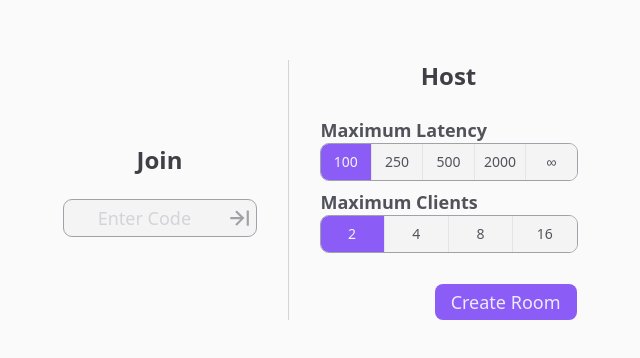
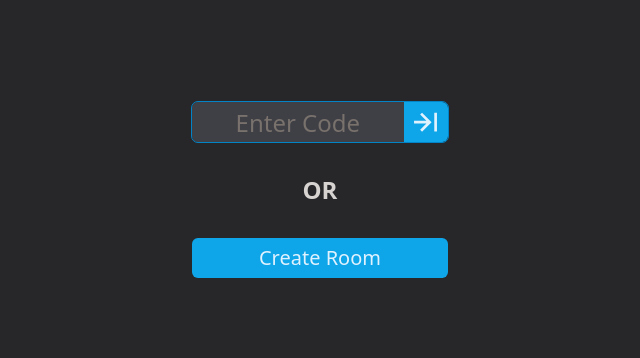
Before and after one commit to mackereldev/project-pyrite, a SvelteKit app: page / in a window 1280 px wide. Shown: the part 210-568 px from the top of the page, without its empty margins (320-960 px from the left). Built offline with nearby package versions, Linux system fonts and the light colour scheme.

Commit message:
Revert "Rework landing page"
This reverts commit a97198c23b228837c868a1fa2f0dc0f5291efa42.

```diff
--- a/src/app.css
+++ b/src/app.css
@@ -4,14 +4,10 @@
 
 @layer base {
     :root {
-        @apply font-sans text-zinc-600 duration-75;
+        @apply font-sans text-stone-200;
     }
 
     body {
-        @apply flex w-screen h-screen justify-center items-center bg-zinc-50;
-    }
-
-    h1, h2, h3, h4, h5, h6 {
-        @apply text-zinc-700;
+        @apply flex w-screen h-screen justify-center items-center bg-zinc-800;
     }
 }
--- a/src/lib/components/Input.svelte
+++ b/src/lib/components/Input.svelte
@@ -7,4 +7,4 @@
     export let value: any = "";
 </script>
 
-<input {maxlength} {min} {max} {placeholder} bind:value={value} on:input class="{$$props.class || ''} w-64 h-8 px-3 placeholder:text-zinc-300 text-lg font-medium text-center bg-zinc-100 transition-all {omitBorderStyle ? "outline-none" : "rounded-lg outline outline-1 outline-offset-0 outline-zinc-400 focus:outline-violet-500 focus:outline-2"}"/>
+<input {maxlength} {min} {max} {placeholder} bind:value={value} on:input class="{$$props.class || ''} w-64 h-10 px-3 placeholder:text-stone-500 text-2xl font-medium text-center bg-zinc-700 {omitBorderStyle ? "outline-none" : "rounded-md outline outline-1 outline-offset-0 outline-sky-600 transition-all duration-75 focus:outline-sky-500 focus:outline-2"}"/>
--- a/src/lib/components/RadioButton.svelte
+++ /dev/null
@@ -1,15 +0,0 @@
-<script lang="ts">
-    export let name: string;
-    export let value: string | number;
-    export let label: string;
-    export let group = -1;
-</script>
-
-<div class="relative flex-grow h-full">
-    <input type="radio" {name} {value} bind:group={group} class="peer appearance-none w-full h-full bg-zinc-100 transition-colors hover:bg-zinc-200 checked:bg-violet-500 hover:checked:bg-violet-600">
-    <div class="group absolute flex top-0 left-0 w-full h-full items-center pointer-events-none">
-        <div class="transition-colors peer-checked:group-[]:text-zinc-100 flex-grow text-center text-sm">
-            {label}
-        </div>
-    </div>
-</div>
--- a/src/lib/components/RadioButtonGroup.svelte
+++ /dev/null
@@ -1,3 +0,0 @@
-<div class="{$$props.class || ''} flex gap-px min-w-[8rem] h-9 overflow-clip rounded-lg bg-zinc-200 outline outline-1 outline-zinc-400">
-    <slot />
-</div>
--- a/src/routes/+page.svelte
+++ b/src/routes/+page.svelte
@@ -1,11 +1,7 @@
 <script lang="ts">
 	import Input from "../lib/components/Input.svelte";
-    import RadioButtonGroup from "../lib/components/RadioButtonGroup.svelte";
-    import RadioButton from "../lib/components/RadioButton.svelte";
 
 	let joinCode: string = "";
-    let maxLatency = 100;
-    let maxClients = 2;
 
 	const validateJoinCodeNumerical = () => {
         joinCode = joinCode.replace(/\D/g, "");
@@ -16,51 +12,24 @@
         validateJoinCodeNumerical(); // Numeric
 
         console.log(`Joining room: ${joinCode}.`);
-    };
+    }
 
 	const createRoom = () => {
 		console.log("Creating room.");
 	};
 </script>
 
-<div class="flex flex-row gap-8">
-    <div class="flex flex-col gap-2 justify-center">
-        <h1 class="text-center font-bold text-2xl mb-4">Join</h1>
-        <form on:submit|preventDefault={joinRoom} class="flex flex-row w-48 h-fit overflow-clip rounded-lg outline outline-1 outline-offset-0 outline-zinc-400 transition-all focus-within:outline-violet-500 focus-within:outline-2">
-            <Input maxlength={6} min="0" bind:value={joinCode} on:input={validateJoinCodeNumerical} placeholder="Enter Code" omitBorderStyle class="flex-grow w-full h-9" />
-            <button type="submit" class="group flex box-content items-center w-8 px-0.5 bg-zinc-100 transition-colors hover:bg-violet-500">
-                <svg viewBox="0 0 24 24" class="fill-zinc-400 transition-colors group-hover:fill-stone-100">
-                    <path d="M12.1714 10.9998L7.51451 6.34292L8.92872 4.92871L15.9998 11.9998L8.92872 19.0708L7.51451 17.6566L12.1713 12.9998L2.99953 12.9999L2.99951 10.9999L12.1714 10.9998ZM17.9996 18.9997L17.9996 4.99972H19.9996L19.9996 18.9997H17.9996Z" />
+<div class="flex flex-col gap-8">
+	<form on:submit|preventDefault={joinRoom} class="flex flex-row w-64 h-10 overflow-clip rounded-md outline outline-1 outline-offset-0 outline-sky-600 transition-all duration-75 focus-within:outline-sky-500 focus-within:outline-2">
+		<Input maxlength={6} min=0 bind:value={joinCode} on:input={validateJoinCodeNumerical} placeholder="Enter Code" omitBorderStyle class="flex-grow w-full"></Input>
+		<button type="submit" class="group flex box-content items-center w-10 px-1.5 bg-sky-500 transition-colors duration-200 hover:bg-sky-400">
+			<svg viewBox="0 0 24 24" class="fill-sky-100 transition-colors duration-200 group-hover:fill-stone-100">
+				<path d="M12.1714 10.9998L7.51451 6.34292L8.92872 4.92871L15.9998 11.9998L8.92872 19.0708L7.51451 17.6566L12.1713 12.9998L2.99953 12.9999L2.99951 10.9999L12.1714 10.9998ZM17.9996 18.9997L17.9996 4.99972H19.9996L19.9996 18.9997H17.9996Z"/>
 			</svg>
 		</button>
 	</form>
+	<span class="text-center font-bold text-2xl text-stone-300">OR</span>
+	<button id="create-room" on:click={createRoom} class="w-64 h-10 px-3 text-xl text-sky-100 font-medium text-center bg-sky-500 rounded-md transition-all duration-200 hover:text-stone-50 hover:bg-sky-400">
+		Create Room
+	</button>
 </div>
-    <div class="block w-px flex-grow bg-stone-300" />
-    <div class="flex flex-col gap-2 w-64">
-        <h1 class="text-center font-bold text-2xl mb-4">Host</h1>
-        <div class="flex flex-col">
-            <fieldset>
-                <legend class="text-lg font-bold">Maximum Latency</legend>
-                <RadioButtonGroup>
-                    <RadioButton name="max-latency" bind:group={maxLatency} label="100" value={100} />
-                    <RadioButton name="max-latency" bind:group={maxLatency} label="250" value={250} />
-                    <RadioButton name="max-latency" bind:group={maxLatency} label="500" value={500} />
-                    <RadioButton name="max-latency" bind:group={maxLatency} label="2000" value={2000} />
-                    <RadioButton name="max-latency" bind:group={maxLatency} label="∞" value={Infinity} />
-                </RadioButtonGroup>
-            </fieldset>
-        </div>
-        <div class="flex flex-col">
-            <fieldset>
-                <legend class="text-lg font-bold">Maximum Clients</legend>
-                <RadioButtonGroup>
-                    <RadioButton name="max-clients" bind:group={maxClients} label="2" value={2} />
-                    <RadioButton name="max-clients" bind:group={maxClients} label="4" value={4} />
-                    <RadioButton name="max-clients" bind:group={maxClients} label="8" value={8} />
-                    <RadioButton name="max-clients" bind:group={maxClients} label="16" value={16} />
-                </RadioButtonGroup>
-            </fieldset>
-        </div>
-        <button id="create-room" on:click={createRoom} class="self-end w-fit h-fit px-4 py-1 mt-6 text-lg text-violet-100 font-medium text-center bg-violet-500 rounded-lg transition-all hover:text-violet-50 hover:bg-violet-400"> Create Room </button>
-    </div>
-</div>
```
Lines whose indentation alone changed are shown as unchanged.
